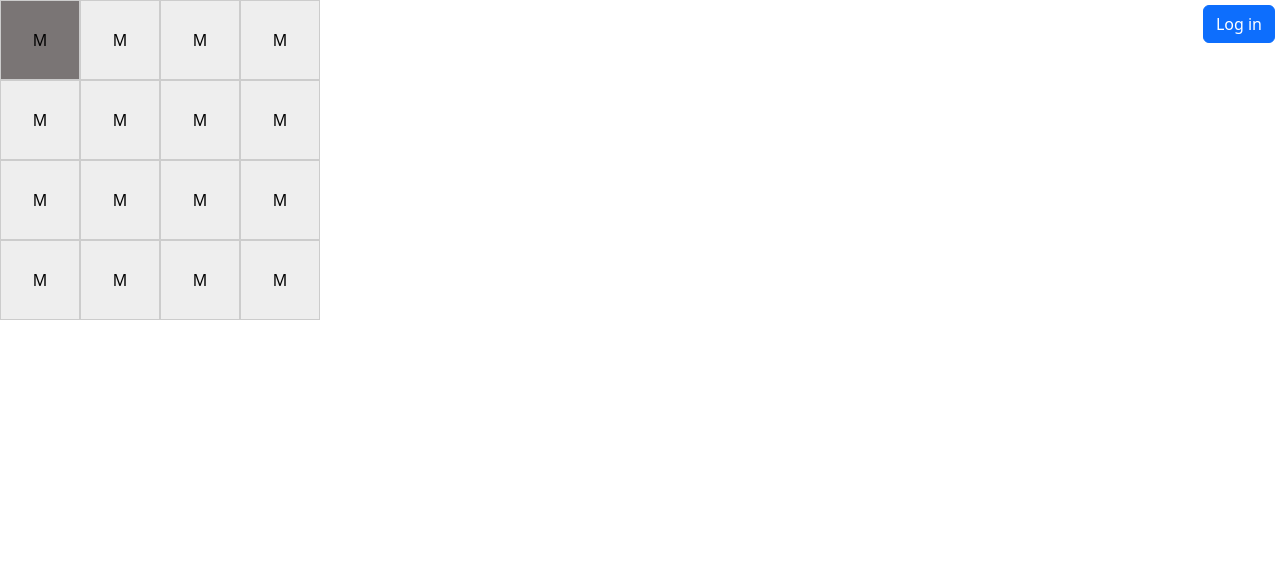
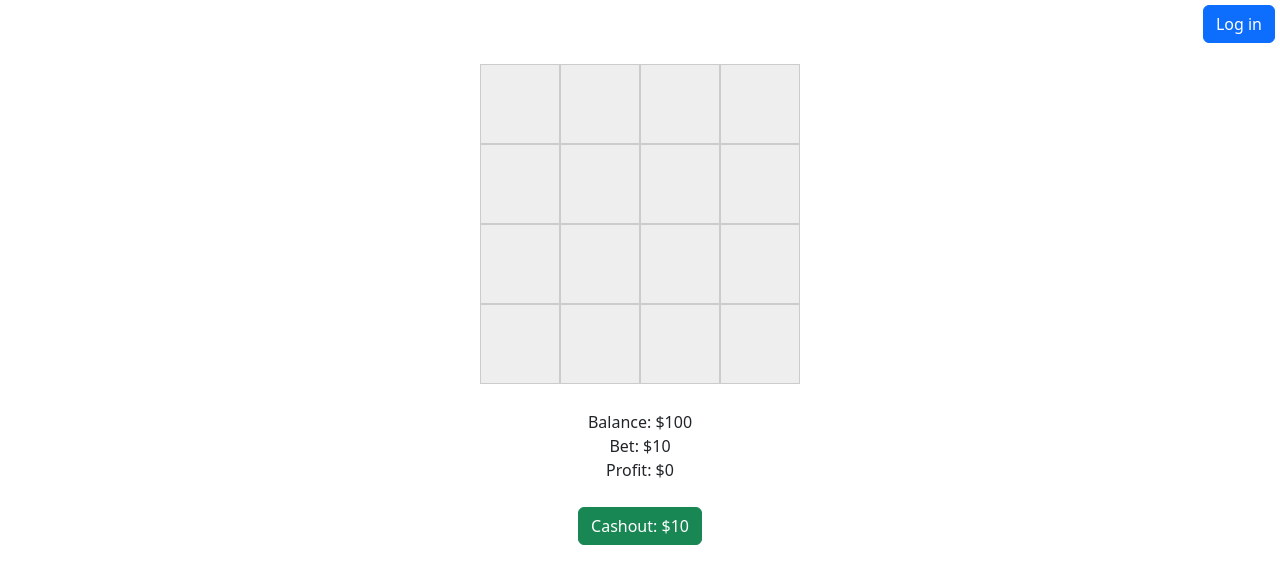
Before and after one commit to Geekenex/Betting-Bunker, a React (Create React App) app in the folder client/: page / in a window 1280 px wide. Shown: the top 584 px of the page. Built offline with nearby package versions, Linux system fonts and the light colour scheme.

Commit message:
Added better Mine & Diamond visuals. Money tracking added for bet and profit. Algorithm to increase profit for each additional mine slot revealed.

```diff
--- a/client/src/App.css
+++ b/client/src/App.css
@@ -5,9 +5,7 @@
 }
 
 .mineBtn{
-  display: flex;
-  align-items: center;
-  justify-content: center;
+text-align: center;
   padding: 0;
   margin: 0;
   width: 100%;
@@ -19,6 +17,9 @@
   transition: opacity .3s ease-in-out,color .3s ease-in-out,background-color .3s ease-in-out,fill .3s ease-in-out!important;
 }
 
+.mineImg {
+  width: 60px;
+}
 
 .mine{
   width: 80px;
@@ -26,6 +27,23 @@
   background-color: #eee; /* just for visualization, you can customize it */
   border: 1px solid #ccc;
   transition: 0.2s;
+  text-align: center;
+}
+
+.mineGame {
+  display: flex;
+  justify-content: center;
+  align-items: center;
+  flex-direction: column;
+  margin-top: 5%;
+}
+
+.betInfo {
+  margin-top: 2%;
+}
+
+.cashoutBtn {
+  margin-top: 2%;
 }
 
 .mine:hover {
@@ -35,6 +53,7 @@
   display: grid;
   grid-template-columns: repeat(4, 0fr);
   gap: 0px; /* adjust as needed */
+
 }
 .App {
   text-align: center;
--- a/client/src/App.js
+++ b/client/src/App.js
@@ -1,23 +1,36 @@
-import { createElement } from 'react';
 import './App.css';
 
 function App() {
+  //Global variables
   let hiddenCount = 16;
   let mineCount = 2;
+  let balance = 100;
+  let bet = 10;
+  let profit = 0;
+  let returnMoney = bet;
 
-  function mineLogic(e){
-    let image =  e.target.childNodes[1]
+  function mineLogic(e) {
+    let image =  e.target.childNodes[0];
     image.display = "block";
     e.target.disabled = true;
-    let randomNumber = Math.random(0) * hiddenCount;
+    let randomNumber = Math.floor(Math.random() * hiddenCount);
     if (randomNumber > mineCount){
       hiddenCount--;
       console.log(hiddenCount)
-      image.src = "https://encrypted-tbn0.gstatic.com/images?q=tbn:ANd9GcTJOQoEJ96e8C2yYRnBkIDL0JXM7byzdChafi0MTeTO&s"
+      image.src = "https://images.vexels.com/media/users/3/157265/isolated/preview/d546c542730b45e5893fc0ed71c8f4d7-blue-diamond-stone-vector.png";
+      //adjust bet and round to 2 decimal places
+      returnMoney *= (1 + mineCount/hiddenCount);
+      profit = returnMoney - bet;
+      document.getElementById("betInfo").innerHTML = "Balance: $" + balance + "<br/>Bet: $" + bet + "<br/>Profit: $" + profit.toFixed(2);
+      document.getElementById("cashoutBtn").innerHTML = "Cashout: $" + returnMoney.toFixed(2);
     }
     else {
-      image.src = "https://img.freepik.com/premium-vector/cannon-balls-cute-cartoon-black-bomb_634248-10.jpg"
-      console.log("hit mine")
+      image.src = "https://creazilla-store.fra1.digitaloceanspaces.com/cliparts/60401/bomb-clipart-xl.png";
+      console.log("hit mine");
+      returnMoney = 0;
+      profit = returnMoney - bet;
+      document.getElementById("betInfo").innerHTML = "Balance: $" + balance + "<br/>Bet: $" + bet + "<br/>Profit: $" + profit.toFixed(2);
+      document.getElementById("cashoutBtn").innerHTML = "Cashout: $" + returnMoney.toFixed(2);
     }
     // hit gem -> hiddenCount--;
 
@@ -27,8 +40,7 @@ function App() {
     const mines = Array.from({ length: 16 }).map((_, index) => (
       <div key={index} className="mine">
         <button className='mineBtn' onClick={mineLogic}>
-          M
-          <img display="none" src=""></img>
+          <img className="mineImg" display="none" src="" alt=''/>
         </button>
       </div>
     ));
@@ -37,13 +49,13 @@ function App() {
   return (
     <div className="App">
       <button className="btn btn-primary login">Log in</button>
-
-
-      <div className="mineContainer">
-      {mines}
-
+      <div className='mineGame'>
+        <div className="mineContainer">
+        {mines}
+        </div>
+        <div id="betInfo" className="betInfo">Balance: ${balance} <br/>Bet: ${bet}<br/>Profit: $0</div>
+        <button id='cashoutBtn' className="btn btn-success cashoutBtn">Cashout: ${returnMoney}</button>
       </div>
-
     </div>
   );
 }
```
